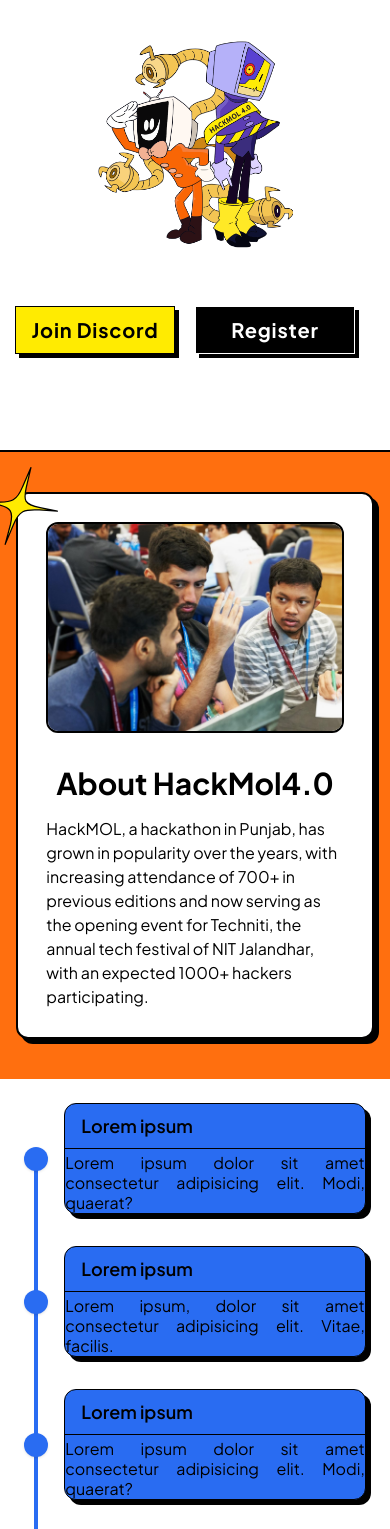
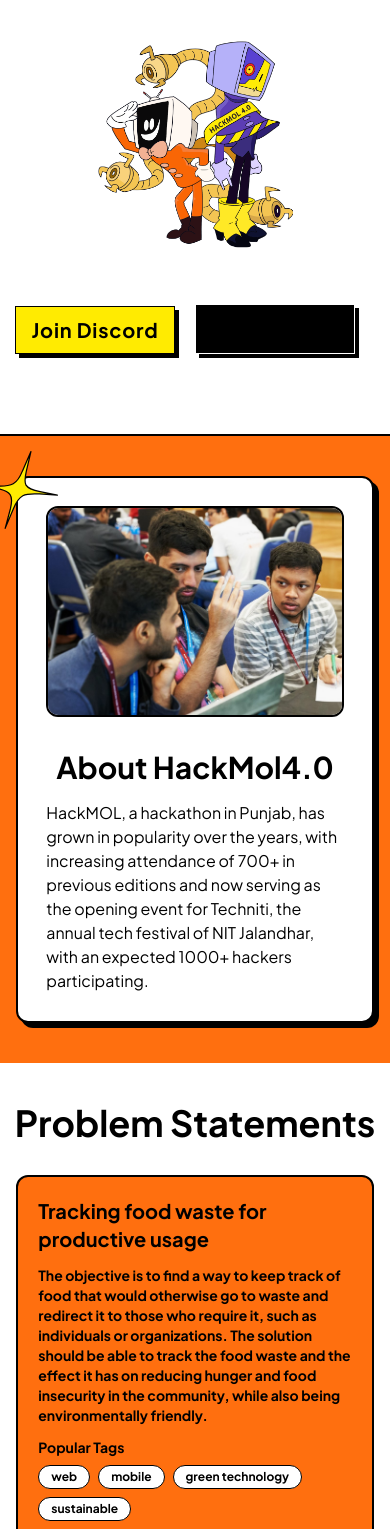
Before and after one commit to gdgcnitj/hackmol-4, a Next.js app: page / in a window 390 px wide. Shown: the part 432-1961 px from the top of the page. Built offline with nearby package versions, Linux system fonts and the light colour scheme; a web font is replaced by a local one.

Commit message:
added devfolio

```diff
--- a/src/components/Hero/Banner.js
+++ b/src/components/Hero/Banner.js
@@ -76,19 +76,19 @@
                   </span>{' '}
                 </p>
 
-                <div className='banner__buttons__one'>
+                <div className='banner__buttons__one flex items-end'>
                   <Link
                     target='_blank'
                     rel='noreferrer'
                     href='https://discord.gg/6Th6ppaG'>
                     <button
                       id='left'
-                      className='tagline below w-40 '
+                      className='tagline  below m-0 w-40 text-base  '
                       onClick={() => console.log('connect')}>
                       Join Discord
                     </button>
                   </Link>
-                  <Link
+                  {/* <Link
                     target='_blank'
                     rel='noreferrer'
                     href='https://www.nitj.ac.in/events_registration/hackmol/login'>
@@ -98,7 +98,18 @@
                       onClick={() => console.log('connect')}>
                       Register
                     </button>
-                  </Link>
+                  </Link> */}
+                  <div className=''>
+                    <div
+                      data-hackathon-slug="YOUR-HACKATHON-SLUG"
+                      data-button-theme="dark"
+                      id='right'
+                      style={{
+                        height: '50px',
+                      }}
+                      className='apply-button tagline below w-40'
+                    ></div>
+                  </div>
                 </div>
               </div>
             )}
@@ -121,7 +132,7 @@
             )}
           </TrackVisibility>
         </div>
-        <div className='banner__buttons__two'>
+        <div className='banner__buttons__two flex items-end'>
           <Link
             target='_blank'
             rel='noreferrer'
@@ -133,7 +144,7 @@
               Join Discord
             </button>
           </Link>
-          <Link
+          {/* <Link
             target='_blank'
             rel='noreferrer'
             href='https://www.nitj.ac.in/events_registration/hackmol/login'>
@@ -143,7 +154,16 @@
               onClick={() => console.log('connect')}>
               Register
             </button>
-          </Link>
+          </Link> */}
+             <div
+                      data-hackathon-slug="YOUR-HACKATHON-SLUG"
+                      data-button-theme="dark"
+                      id='right'
+                      style={{
+                        height: '50px',
+                      }}
+                      className='apply-button tagline below w-40 '
+                    ></div>
         </div>
       </div>
     </section>
--- a/src/components/Hero/Banner2.jsx
+++ b/src/components/Hero/Banner2.jsx
@@ -1,9 +1,15 @@
 import React from 'react'
 import Hackmol from '../../../public/Hackmol4.png'
 import Link from 'next/link'
+import Script from 'next/script'
+import Head from 'next/head'
+
 
 function Banner2() {
     return (
+        <>
+            <Script src="https://apply.devfolio.co/v2/sdk.js" defer async  crossOrigin="anonymous"></Script>
+
             <div className="flex justify-center w-full">
                 <div className="space-y-8 flex flex-col md:flex-row justify-evenly leading-10 md:w-9/12 w-11/12 items-center py-10 md:py-20">
                     <div className="w-full md:w-2/3 lg:w-1/2 flex flex-col  space-y-4">
@@ -62,6 +68,7 @@
                     </div>
                 </div>
             </div>
+        </>
     )
 }
 
--- a/src/components/Rules/RulesNew.js
+++ b/src/components/Rules/RulesNew.js
@@ -31,9 +31,10 @@
   return (
     <div
       id='rules'
-      className='rulesNew w-full py-10  md:py-20 bg-white flex flex-col md:flex-row overflow-auto h-'>
-      <div className='rulesLeft w-full white flex items-center  justify-center flex-col'>
-        <div className='w-11/12 sm:w-9/12  flex flex-col justify-center items-center '>
+      className='rulesNew w-full py-10  md:py-20 bg-white flex justify-center flex-col md:flex-row overflow-auto '>
+      <div className='rulesLeft  white flex items-center  '>
+        <div className='w-1/2 '>
+          <div className=' flex flex-col justify-center items-center '>
             <div className='rules__title text-4xl mb-6 font-bold font-Space-Grotesk'>
               RULES
             </div>
@@ -51,6 +52,10 @@
             </div>
           </div>
         </div>
+      <div  className='w-1/2 flex justify-end mr-2' >
+        <img src={Hackmol4.src} alt='' className='rulesRight  w-7/12 ' />
+      </div>
+      </div>
     </div>
   )
 }
--- a/src/components/Timeline/TimeLine2.js
+++ b/src/components/Timeline/TimeLine2.js
@@ -2,8 +2,8 @@
 
 function TimeLine2() {
   return (
-    <div>
-
+    <div className='py-10 md:py-20 border-y-2 border-black '>
+<h1 className='text-center  text-4xl font-bold'>TimeLine</h1>
       <div className=" flex w-full justify-center items-center ">
         <div
           className="flex flex-col md:grid grid-cols-9 w-11/12 p-2 text-blue-50"
@@ -14,7 +14,7 @@
               className="bg-blue  shadow-3xl col-start-1 col-end-5   rounded-xl my-4 ml-auto border border-black"
             >
               <h3 className="font-semibold text-lg mb-1 px-4 py-2 border-b border-black ">Lorem ipsum</h3>
-              <p className="leading-tight text-justify">
+              <p className="leading-tight text-justify px-4 py-2 ">
                 Lorem ipsum dolor sit amet consectetur adipisicing elit. Modi,
                 quaerat?
               </p>
@@ -42,7 +42,7 @@
               className="bg-blue shadow-3xl col-start-6 col-end-10 rounded-xl my-4 mr-auto border border-black"
             >
               <h3 className="font-semibold text-lg mb-1  px-4 py-2 border-b border-black">Lorem ipsum</h3>
-              <p className="leading-tight text-justify">
+              <p className="leading-tight text-justify px-4 py-2 ">
                 Lorem ipsum, dolor sit amet consectetur adipisicing elit.
                 Vitae, facilis.
               </p>
@@ -54,7 +54,7 @@
               className="bg-blue shadow-3xl col-start-1 col-end-5  rounded-xl my-4 ml-auto border border-black"
             >
               <h3 className="font-semibold text-lg mb-1  px-4 py-2 border-b border-black">Lorem ipsum</h3>
-              <p className="leading-tight text-justify">
+              <p className="leading-tight text-justify px-4 py-2 ">
                 Lorem ipsum dolor sit amet consectetur adipisicing elit. Modi,
                 quaerat?
               </p>
@@ -81,7 +81,7 @@
               className="bg-blue shadow-3xl col-start-6 col-end-10  rounded-xl my-4 mr-auto  border border-black "
             >
               <h3 className="font-semibold text-lg mb-1  px-4 py-2 border-b border-black">Lorem ipsum</h3>
-              <p className="leading-tight text-justify">
+              <p className="leading-tight text-justify px-4 py-2 ">
                 Lorem ipsum, dolor sit amet consectetur adipisicing elit.
                 Vitae, facilis.
               </p>
--- a/src/pages/index.js
+++ b/src/pages/index.js
@@ -20,23 +20,13 @@
 import MarqueeHack from '../components/Hero/MarqueeHack'
 import Tracks from '../components/ProblemStatements/Tracks'
 import TimeLine2 from '../components/Timeline/TimeLine2'
+import Script from 'next/script'
 
 export default function Home() {
-  //   const [hidden , setHidden] = useState(true)
-
-  //  const showAnnoun = ( )=>{
-  //   setTimeout(() => {
-  //     setHidden(false)
-  //   }, 1000);
-
-  //  }
-
-  //   useEffect(() => {
-  //     showAnnoun()
-  //   },[])
 
   return (
     <div className=''>
+       <Script src="https://apply.devfolio.co/v2/sdk.js" defer async  ></Script>
       <MarqueeHack />
       <Head>
         <title>HackMOL4.0</title>
@@ -50,7 +40,7 @@
 
       {/* <Schedule /> */}
       {/* <TimeLine /> */}
-      <TimeLine2/>
+      {/* <TimeLine2/> */}
 
       {/* <Announcement /> */}
 
--- a/src/styles/globals.css
+++ b/src/styles/globals.css
@@ -32,7 +32,15 @@
   line-height: 1.05;
 }
 
+button.dark svg {
+  fill: #000;
+}
 
+button.dark {
+  box-shadow: 5px 5px black ;
+  color: #000;
+  background-color: #fff;
+}
 
 a {
   color: inherit;
@@ -416,7 +424,6 @@
   /* width: 377px; */
   border: 1px solid rgba(255, 255, 255, 0.5);
   /* font-size: 48px; */
-  margin-bottom: 16px;
   display: inline-block;
 }
 
@@ -597,7 +604,7 @@
 
   .banner__buttons__two {
     display: flex;
-    align-items: center;
+    /* align-items: center; */
     justify-content: center;
     margin-bottom: 80px;
   }
```
Lines whose indentation alone changed are shown as unchanged.
